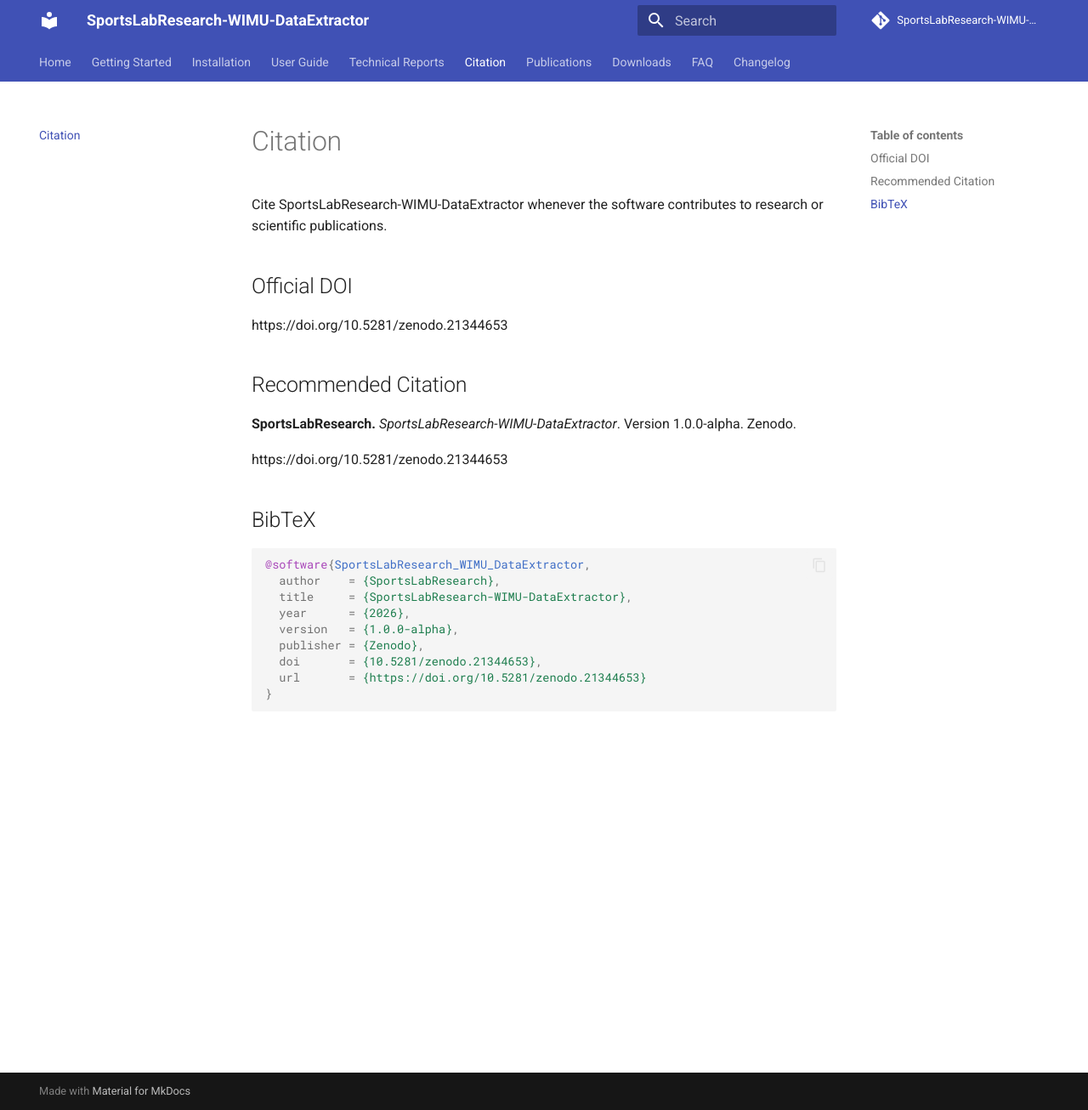
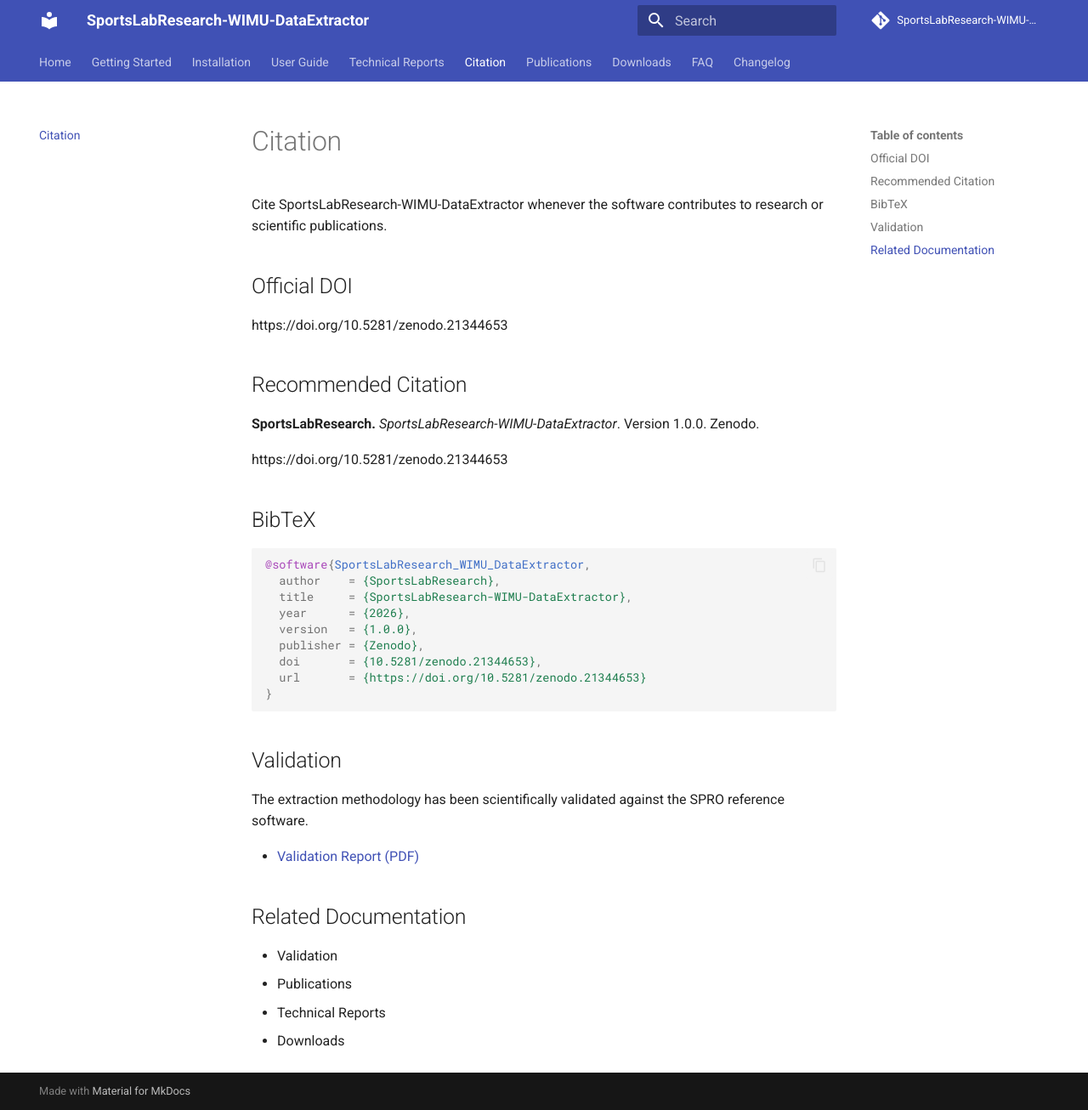
Before and after one commit to SportsLabResearch/SportsLabResearch-WIMU-DataExtractor, an MkDocs documentation site: the page built from docs/citation.md, in a window 1280 px wide and 1306 px high. Shown: the whole window at 85% size. Built offline with MkDocs 1.6.1 and Material for MkDocs 9.7.7, drawn with Linux system fonts in a browser that asks for light colours.

Commit message:
Add validation report to citation page

````diff
--- a/docs/citation.md
+++ b/docs/citation.md
@@ -8,7 +8,7 @@
 
 ## Recommended Citation
 
-**SportsLabResearch.** *SportsLabResearch-WIMU-DataExtractor*. Version 1.0.0-alpha. Zenodo.
+**SportsLabResearch.** *SportsLabResearch-WIMU-DataExtractor*. Version 1.0.0. Zenodo.
 
 https://doi.org/10.5281/zenodo.21344653
 
@@ -19,9 +19,22 @@
   author    = {SportsLabResearch},
   title     = {SportsLabResearch-WIMU-DataExtractor},
   year      = {2026},
-  version   = {1.0.0-alpha},
+  version   = {1.0.0},
   publisher = {Zenodo},
   doi       = {10.5281/zenodo.21344653},
   url       = {https://doi.org/10.5281/zenodo.21344653}
 }
 ```
+
+## Validation
+
+The extraction methodology has been scientifically validated against the SPRO reference software.
+
+- [Validation Report (PDF)](validation/reports/Validation_Script_Extraction_vs_SPRO.pdf)
+
+## Related Documentation
+
+- Validation
+- Publications
+- Technical Reports
+- Downloads
````
